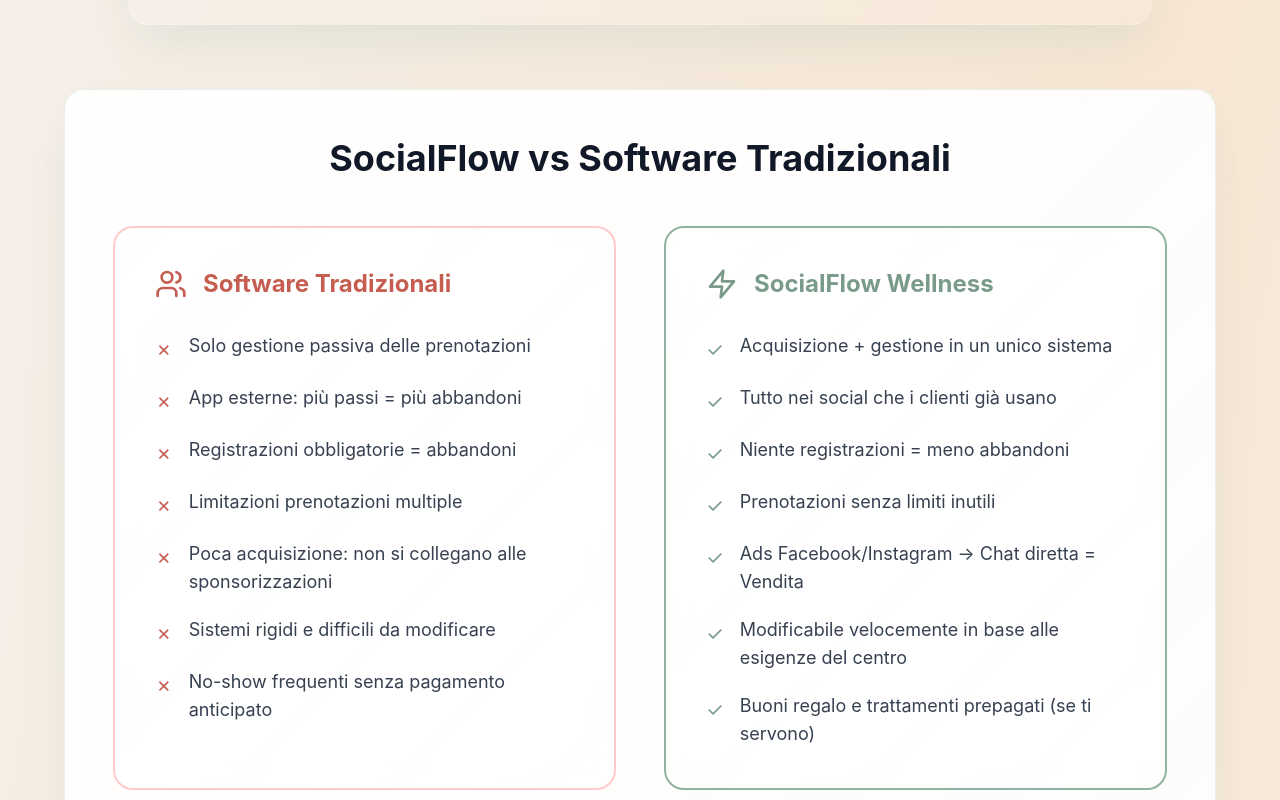
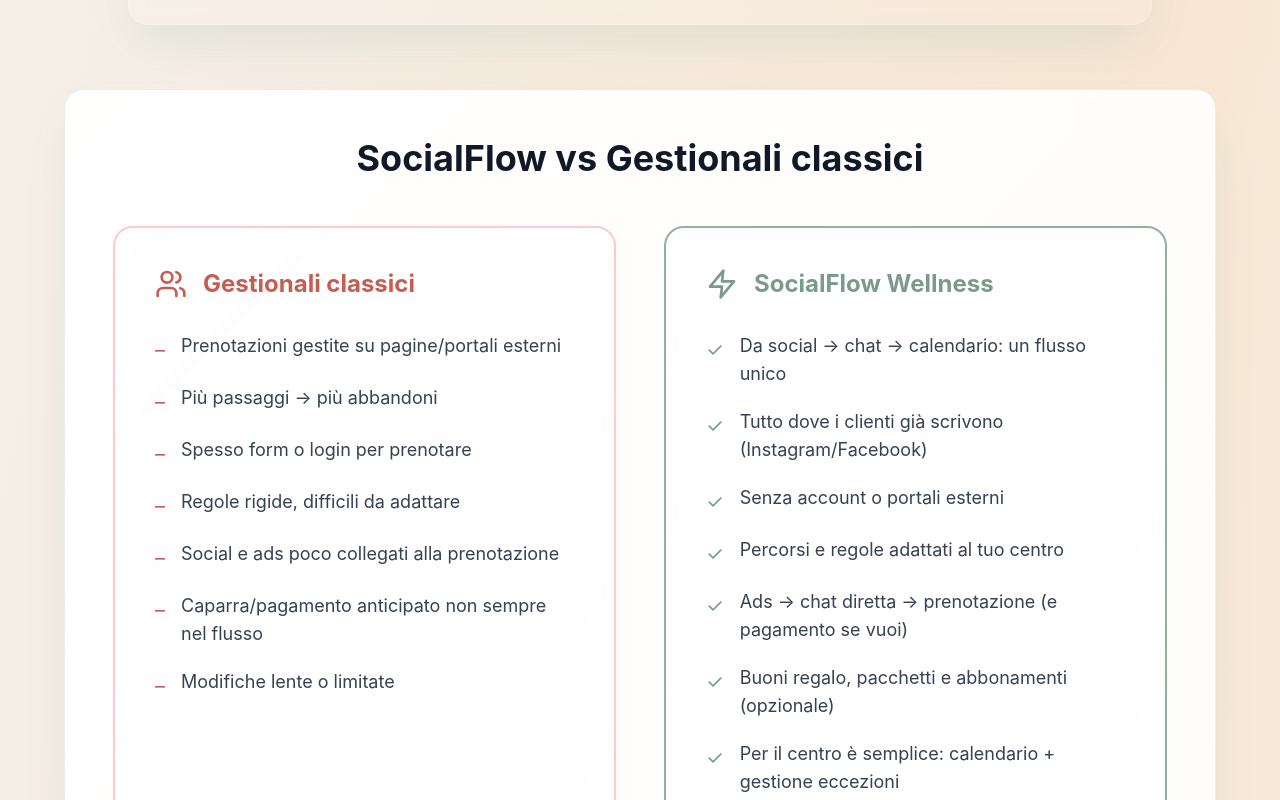
Before and after one commit to ronza99/SocialFlow-Wellness, a React (Vite) app: page / in a window 1280 px wide. Shown: the part 5200-6000 px from the top of the page. Built offline with nearby package versions, Linux system fonts and the light colour scheme.

Commit message:
Updated Benefits.tsx

```diff
--- a/src/components/Benefits.tsx
+++ b/src/components/Benefits.tsx
@@ -109,22 +109,22 @@ const Benefits = () => {
           {/* Enhanced Comparison */}
           <div className="wellness-card p-8 sm:p-12 max-w-6xl mx-auto mb-12 sm:mb-16 shadow-organic-lg animate-fade-in-up">
             <h3 className="text-3xl sm:text-4xl font-serif font-bold text-high-contrast mb-8 sm:mb-12">
-              SocialFlow vs Software Tradizionali
+              SocialFlow vs Gestionali classici
             </h3>
             <div className="grid grid-cols-1 gap-10 lg:grid-cols-2 lg:gap-12">
               <div className="glass rounded-wellness p-8 sm:p-10 border-2 border-red-200 hover-lift">
                 <h4 className="font-serif font-bold text-terracotta mb-8 flex items-center text-xl sm:text-2xl">
                   <Users className="w-8 h-8 mr-4" />
-                  Software Tradizionali
+                  Gestionali classici
                 </h4>
                 <ul className="text-readable space-y-4 sm:space-y-5 text-left">
-                  <li className="flex items-start text-base sm:text-lg"><span className="text-terracotta mr-4 mt-1 text-xl flex-shrink-0">✗</span>Solo gestione passiva delle prenotazioni</li>
-                  <li className="flex items-start text-base sm:text-lg"><span className="text-terracotta mr-4 mt-1 text-xl flex-shrink-0">✗</span>App esterne: più passi = più abbandoni</li>
-                  <li className="flex items-start text-base sm:text-lg"><span className="text-terracotta mr-4 mt-1 text-xl flex-shrink-0">✗</span>Registrazioni obbligatorie = abbandoni</li>
-                  <li className="flex items-start text-base sm:text-lg"><span className="text-terracotta mr-4 mt-1 text-xl flex-shrink-0">✗</span>Limitazioni prenotazioni multiple</li>
-                  <li className="flex items-start text-base sm:text-lg"><span className="text-terracotta mr-4 mt-1 text-xl flex-shrink-0">✗</span>Poca acquisizione: non si collegano alle sponsorizzazioni</li>
-                  <li className="flex items-start text-base sm:text-lg"><span className="text-terracotta mr-4 mt-1 text-xl flex-shrink-0">✗</span>Sistemi rigidi e difficili da modificare</li>
-                  <li className="flex items-start text-base sm:text-lg"><span className="text-terracotta mr-4 mt-1 text-xl flex-shrink-0">✗</span>No-show frequenti senza pagamento anticipato</li>
+                  <li className="flex items-start text-base sm:text-lg"><span className="text-terracotta mr-4 mt-1 text-xl flex-shrink-0">–</span>Prenotazioni gestite su pagine/portali esterni</li>
+                  <li className="flex items-start text-base sm:text-lg"><span className="text-terracotta mr-4 mt-1 text-xl flex-shrink-0">–</span>Più passaggi → più abbandoni</li>
+                  <li className="flex items-start text-base sm:text-lg"><span className="text-terracotta mr-4 mt-1 text-xl flex-shrink-0">–</span>Spesso form o login per prenotare</li>
+                  <li className="flex items-start text-base sm:text-lg"><span className="text-terracotta mr-4 mt-1 text-xl flex-shrink-0">–</span>Regole rigide, difficili da adattare</li>
+                  <li className="flex items-start text-base sm:text-lg"><span className="text-terracotta mr-4 mt-1 text-xl flex-shrink-0">–</span>Social e ads poco collegati alla prenotazione</li>
+                  <li className="flex items-start text-base sm:text-lg"><span className="text-terracotta mr-4 mt-1 text-xl flex-shrink-0">–</span>Caparra/pagamento anticipato non sempre nel flusso</li>
+                  <li className="flex items-start text-base sm:text-lg"><span className="text-terracotta mr-4 mt-1 text-xl flex-shrink-0">–</span>Modifiche lente o limitate</li>
                 </ul>
               </div>
               <div className="glass rounded-wellness p-8 sm:p-10 border-2 border-sage-green hover-lift">
@@ -133,13 +133,13 @@ const Benefits = () => {
                   SocialFlow Wellness
                 </h4>
                 <ul className="text-readable space-y-4 sm:space-y-5 text-left">
-                  <li className="flex items-start text-base sm:text-lg"><span className="text-sage-green-dark mr-4 mt-1 text-xl flex-shrink-0">✓</span>Acquisizione + gestione in un unico sistema</li>
-                  <li className="flex items-start text-base sm:text-lg"><span className="text-sage-green-dark mr-4 mt-1 text-xl flex-shrink-0">✓</span>Tutto nei social che i clienti già usano</li>
-                  <li className="flex items-start text-base sm:text-lg"><span className="text-sage-green-dark mr-4 mt-1 text-xl flex-shrink-0">✓</span>Niente registrazioni = meno abbandoni</li>
-                  <li className="flex items-start text-base sm:text-lg"><span className="text-sage-green-dark mr-4 mt-1 text-xl flex-shrink-0">✓</span>Prenotazioni senza limiti inutili</li>
-                  <li className="flex items-start text-base sm:text-lg"><span className="text-sage-green-dark mr-4 mt-1 text-xl flex-shrink-0">✓</span>Ads Facebook/Instagram → Chat diretta = Vendita</li>
-                  <li className="flex items-start text-base sm:text-lg"><span className="text-sage-green-dark mr-4 mt-1 text-xl flex-shrink-0">✓</span>Modificabile velocemente in base alle esigenze del centro</li>
-                  <li className="flex items-start text-base sm:text-lg"><span className="text-sage-green-dark mr-4 mt-1 text-xl flex-shrink-0">✓</span>Buoni regalo e trattamenti prepagati (se ti servono)</li>
+                  <li className="flex items-start text-base sm:text-lg"><span className="text-sage-green-dark mr-4 mt-1 text-xl flex-shrink-0">✓</span>Da social → chat → calendario: un flusso unico</li>
+                  <li className="flex items-start text-base sm:text-lg"><span className="text-sage-green-dark mr-4 mt-1 text-xl flex-shrink-0">✓</span>Tutto dove i clienti già scrivono (Instagram/Facebook)</li>
+                  <li className="flex items-start text-base sm:text-lg"><span className="text-sage-green-dark mr-4 mt-1 text-xl flex-shrink-0">✓</span>Senza account o portali esterni</li>
+                  <li className="flex items-start text-base sm:text-lg"><span className="text-sage-green-dark mr-4 mt-1 text-xl flex-shrink-0">✓</span>Percorsi e regole adattati al tuo centro</li>
+                  <li className="flex items-start text-base sm:text-lg"><span className="text-sage-green-dark mr-4 mt-1 text-xl flex-shrink-0">✓</span>Ads → chat diretta → prenotazione (e pagamento se vuoi)</li>
+                  <li className="flex items-start text-base sm:text-lg"><span className="text-sage-green-dark mr-4 mt-1 text-xl flex-shrink-0">✓</span>Buoni regalo, pacchetti e abbonamenti (opzionale)</li>
+                  <li className="flex items-start text-base sm:text-lg"><span className="text-sage-green-dark mr-4 mt-1 text-xl flex-shrink-0">✓</span>Per il centro è semplice: calendario + gestione eccezioni</li>
                 </ul>
               </div>
             </div>
```
